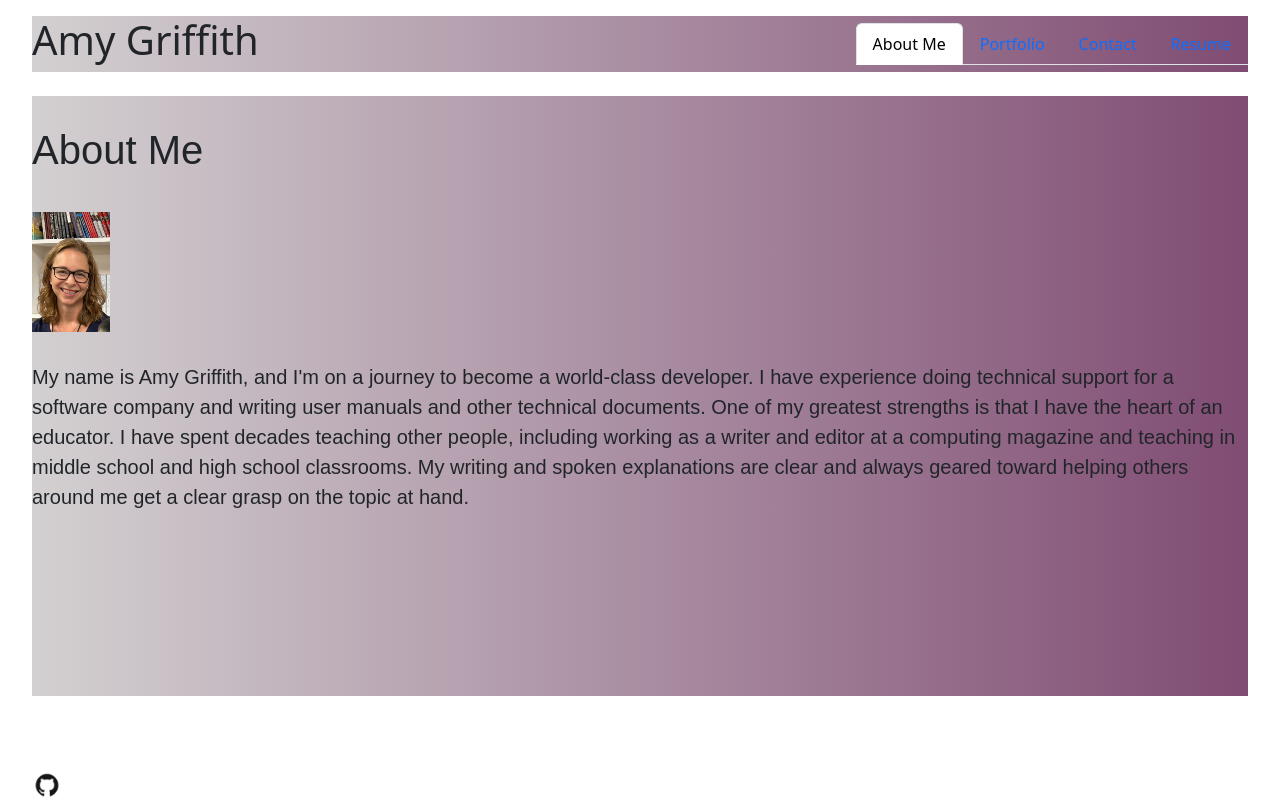
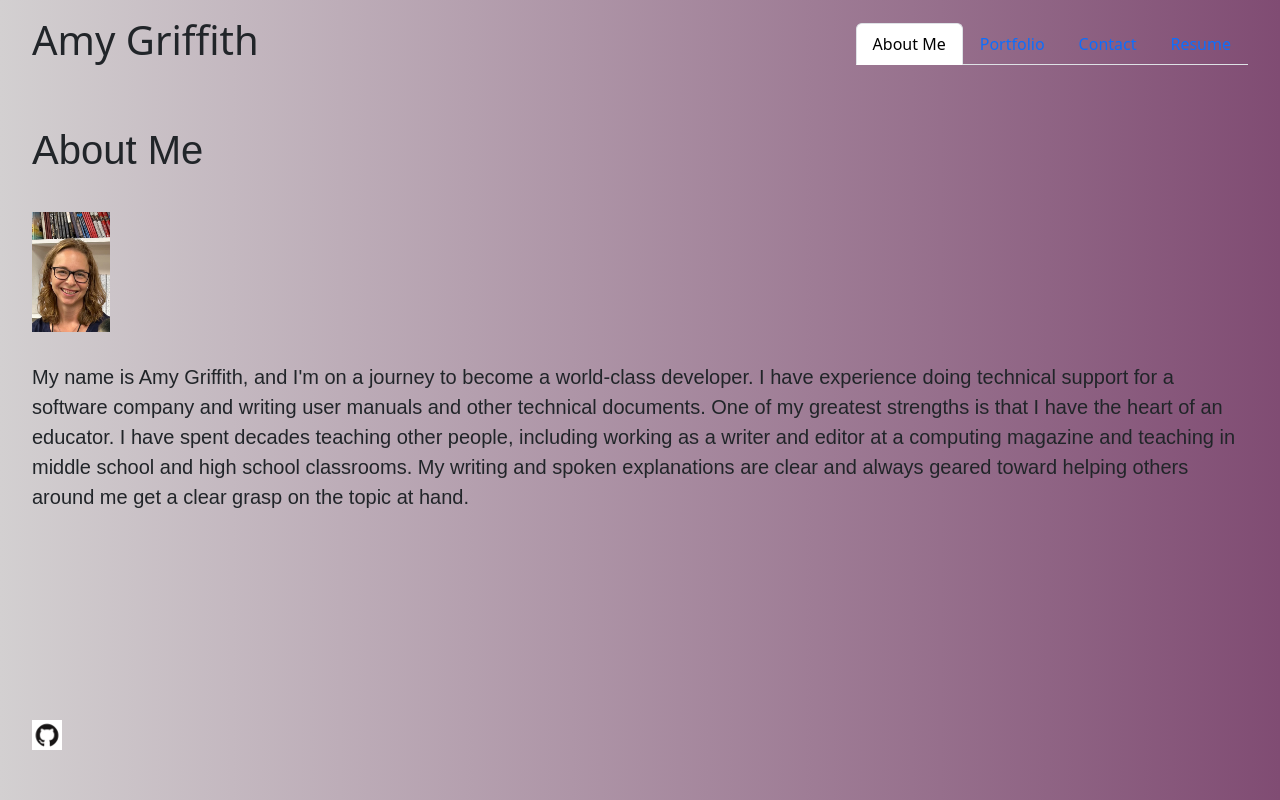
Before and after one commit to AmySuperCoder/React_portfolio, a React (Vite) app: page / in a window 1280 px wide. Built offline with nearby package versions, Linux system fonts and the light colour scheme.

Commit message:
fixing errors

```diff
--- a/index.css
+++ b/index.css
@@ -21,12 +21,14 @@
 
   position: relative;
   min-height: 100vh;
-  padding-bottom: 20px;
+
 }
 
 body {
   padding: 1rem 2.5vw;
   width: 100vw;
+  min-height: 100vh;
+  background: linear-gradient(to right, #d3d0d1, #804c73);
 }
 
 .root {
@@ -53,7 +55,7 @@ a:hover {
   display: flex;
   align-items: center;
   justify-content: space-between;
-  background: linear-gradient(to right, #d3d0d1, #804c73);
+
 
 }
 
@@ -68,7 +70,7 @@ a:hover {
   }
 
 .colors {
-  background: linear-gradient(to right, #d3d0d1, #804c73);
+  /* background: linear-gradient(to right, #d3d0d1, #804c73); */
   display: flex;
   flex-direction: column;
   align-items: stretch;
@@ -144,14 +146,13 @@ button:focus-visible {
 
 Footer {
   display: flex;
-  position: absolute;
+
   border: 20px;
   bottom: 0;
 }
 
 .footerIcon {
   height: 30px;
-  position: absolute;
   justify-content: center;
   bottom: 0;
 }
--- a/src/components/ReactPortfolio.jsx
+++ b/src/components/ReactPortfolio.jsx
@@ -1,5 +1,5 @@
 import { useState } from 'react';
-import NavTabs from './NavTabs';
+
 import Home from './pages/Home';
 import Portfolio from './pages/Portfolio';
 import Contact from './pages/Contact';
```
